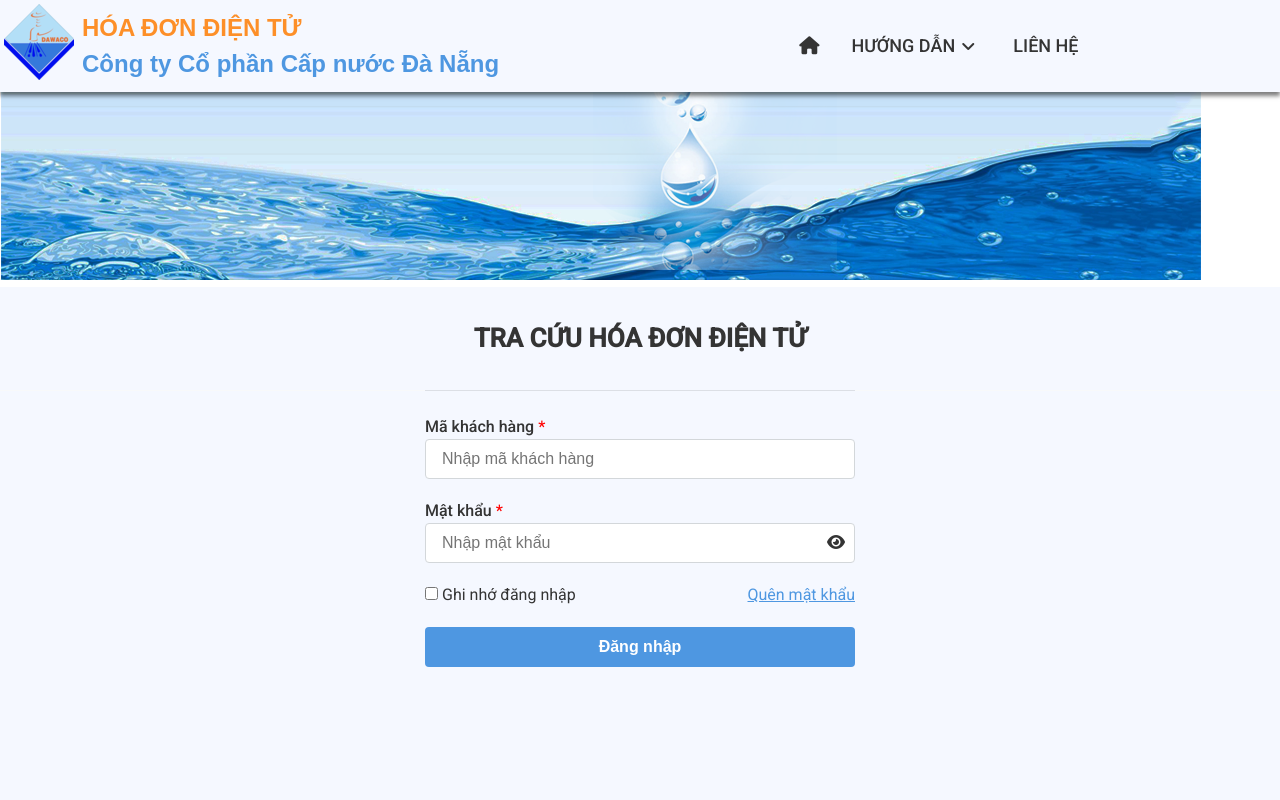
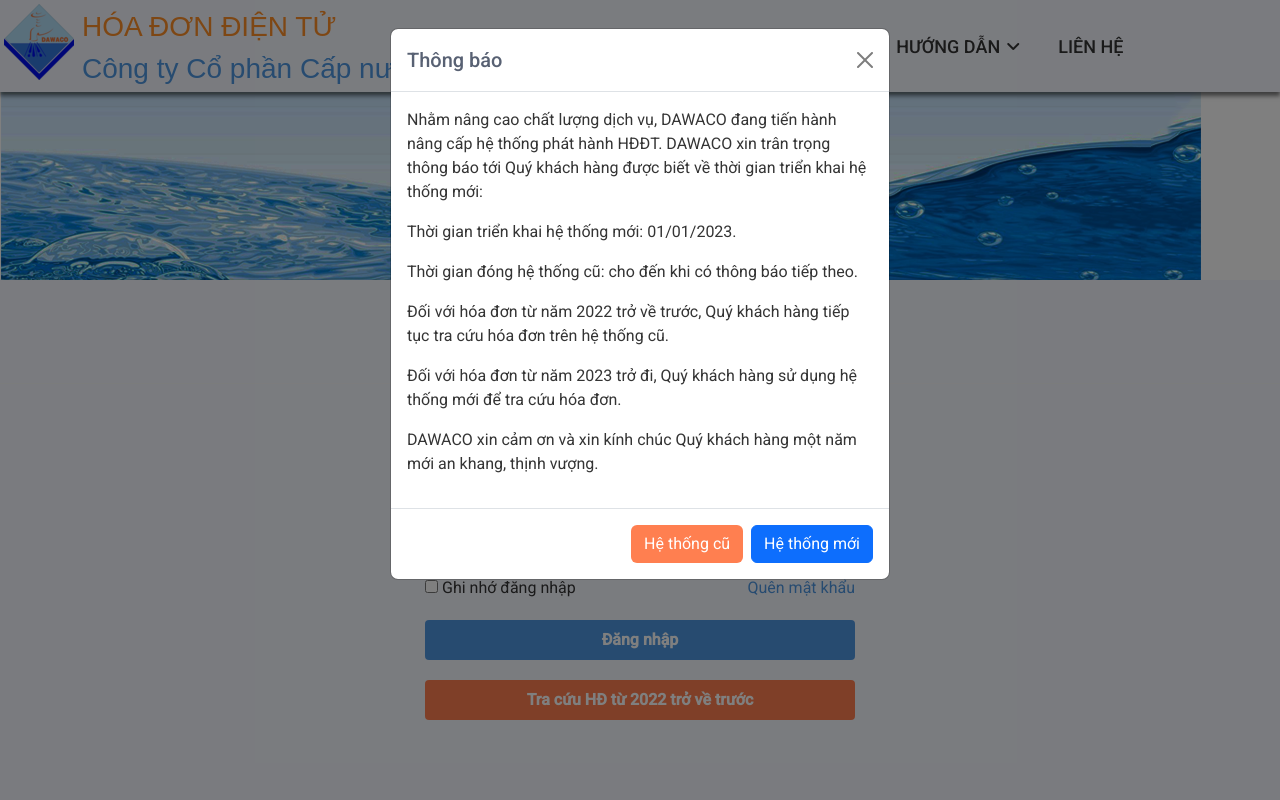
Before and after one commit to vqh029/HDDT_DW, a plain HTML site: page index.html in a window 1280 px wide. Shown: the top 800 px of the page. Drawn offline with nearby package versions, Linux system fonts and the light colour scheme.

Commit message:
them thong bao

```diff
--- a/dashboard/asset/css/index.css
+++ b/dashboard/asset/css/index.css
@@ -5,6 +5,16 @@
     padding: 0;
     margin: 0;
     box-sizing: border-box;
+}
+
+ul{
+    list-style-type: none;
+    padding: 0;
+    margin: 0;
+}
+
+a{
+    text-decoration: none;
 }
 
 :root{
@@ -41,6 +51,21 @@ body{
     clear: both;
 }
 
+.modal-backdrop{
+    display: none;
+}
+
+.btn-old{
+    background-color: coral;
+}
+
+.btn-old:hover{
+    background-color: rgb(238, 120, 78);
+}
+.btn-old>a{
+    color: #fff;
+}
+
 /* <--------------- CSS for NAV ---------------> */
 #navbar{
     position: sticky;
@@ -56,6 +81,7 @@ body{
 
 #navbar .nav-container {
     max-width: 1280px;
+    max-height: 100%;
     margin-left: auto;
     margin-right: auto;
     display: flex;
--- a/index.html
+++ b/index.html
@@ -1,14 +1,23 @@
 <!DOCTYPE html>
 <html lang="en">
   <head>
-    <meta charset="UTF-8">
-    <meta http-equiv="X-UA-Compatible" content="IE=edge">
-    <meta name="viewport" content="width=device-width, initial-scale=1.0">
+    <meta charset="UTF-8" />
+    <meta http-equiv="X-UA-Compatible" content="IE=edge" />
+    <meta name="viewport" content="width=device-width, initial-scale=1.0" />
     <title>Portal HĐĐT DAWACO</title>
-    <link rel="stylesheet" href="./dashboard/asset/css/index.css">
+    <link
+      href="https://cdn.jsdelivr.net/npm/bootstrap@5.3.0-alpha1/dist/css/bootstrap.min.css"
+      rel="stylesheet"
+      integrity="sha384-GLhlTQ8iRABdZLl6O3oVMWSktQOp6b7In1Zl3/Jr59b6EGGoI1aFkw7cmDA6j6gD"
+      crossorigin="anonymous"
+    />
+    <link rel="stylesheet" href="./dashboard/asset/css/index.css" />
     <script src="https://cdnjs.cloudflare.com/ajax/libs/crypto-js/4.0.0/core.min.js"></script>
     <script src="https://cdnjs.cloudflare.com/ajax/libs/crypto-js/3.1.9-1/md5.js"></script>
-    <script src="https://kit.fontawesome.com/917e769a74.js" crossorigin="anonymous"></script>
+    <script
+      src="https://kit.fontawesome.com/917e769a74.js"
+      crossorigin="anonymous"
+    ></script>
   </head>
   <body>
     <nav id="navbar">
@@ -16,33 +25,57 @@
         <div class="custom-menu">
           <div class="web-description">
             <a href="https://dawaco.com.vn">
-                        <img id="web-brand-logo" src="./dashboard/asset/img/logodawaco_70px.png" alt="brand DAWACO">
+              <img
+                id="web-brand-logo"
+                src="./dashboard/asset/img/logodawaco_70px.png"
+                alt="brand DAWACO"
+              />
             </a>
             <div class="web-name">
-                        <h1 class="web-title"><a href="#">Hóa đơn điện tử</a></h1>
-                        <h2 class="web-brand-name">Công ty Cổ phần Cấp nước Đà Nẵng</h2>
+              <h3 class="web-title"><a href="#">Hóa đơn điện tử</a></h3>
+              <h3 class="web-brand-name">Công ty Cổ phần Cấp nước Đà Nẵng</h3>
             </div>
           </div>
 
           <div class="navbar-menu">
             <ul class="main-menu">
               <li class="menu-item">
-                            <span class="menu-item-name"><a href="./index.html"><i class="fa-solid fa-house"></i></a></span>
+                <span class="menu-item-name"
+                  ><a href="./index.html"><i class="fa-solid fa-house"></i></a
+                ></span>
               </li>
 
               <li class="menu-item">
                 <span class="menu-item-name">HƯỚNG DẪN</span>
-                            <i class="fa-solid fa-angle-down" style="margin: 6px;"></i>
+                <i class="fa-solid fa-angle-down" style="margin: 6px"></i>
                 <ul class="sub-menu">
-                                <li><a class="sub-menu-item" data-modal="modal-xem-hd">Xem Hóa Đơn</a></li>
-                                <li><a class="sub-menu-item" data-modal="modal-in-hd">In Hóa Đơn Chuyển Đổi</a></li>
-                                <li><a class="sub-menu-item" data-modal="modal-tai-hd">Tải Hóa Đơn Gốc</a></li>
-                                <li><a href="./dashboard/asset/soft/EInvoiceViewer.rar">Phần Mềm Xem Hóa Đơn</a></li>
+                  <li>
+                    <a class="sub-menu-item" data-modal="modal-xem-hd"
+                      >Xem Hóa Đơn</a
+                    >
+                  </li>
+                  <li>
+                    <a class="sub-menu-item" data-modal="modal-in-hd"
+                      >In Hóa Đơn Chuyển Đổi</a
+                    >
+                  </li>
+                  <li>
+                    <a class="sub-menu-item" data-modal="modal-tai-hd"
+                      >Tải Hóa Đơn Gốc</a
+                    >
+                  </li>
+                  <li>
+                    <a href="./dashboard/asset/soft/EInvoiceViewer.rar"
+                      >Phần Mềm Xem Hóa Đơn</a
+                    >
+                  </li>
                 </ul>
               </li>
 
               <li class="menu-item">
-                            <span class="menu-item-name"><a href="./lienhe.html">LIÊN HỆ</a></span>
+                <span class="menu-item-name"
+                  ><a href="./lienhe.html">LIÊN HỆ</a></span
+                >
               </li>
             </ul>
           </div>
@@ -55,7 +88,7 @@
       <div class="body-container">
         <div class="box-banner-head">
           <div class="banner-head-detail">
-                    <img src="./dashboard/asset/img/header.png" alt="">
+            <img src="./dashboard/asset/img/header.png" alt="" />
           </div>
         </div>
 
@@ -70,29 +103,125 @@
           <div class="box-login-detail">
             <form>
               <div class="box-detail">
-                            <label class="label-input required" for="IDCustomer">Mã khách hàng</label><br>
-                            <input class="box-input" type="text" id="IDCustomer" name="IDCustomer" placeholder="Nhập mã khách hàng"
-                            pattern="[0-9]+" maxlength="9" required><br>
+                <label class="label-input required" for="IDCustomer"
+                  >Mã khách hàng</label
+                ><br />
+                <input
+                  class="box-input"
+                  type="text"
+                  id="IDCustomer"
+                  name="IDCustomer"
+                  placeholder="Nhập mã khách hàng"
+                  pattern="[0-9]+"
+                  maxlength="9"
+                  required
+                /><br />
               </div>
 
               <div class="box-detail">
-                            <label class="label-input required" for="Password">Mật khẩu</label><br>
-                            <input class="box-input" type="password" id="Password" placeholder="Nhập mật khẩu"
-                            name="Password"  required pattern="^[a-zA-Z0-9#@]*$" title="Không được chứa các ký tự đặc biệt, ngoại trừ #, @">
+                <label class="label-input required" for="Password"
+                  >Mật khẩu</label
+                ><br />
+                <input
+                  class="box-input"
+                  type="password"
+                  id="Password"
+                  placeholder="Nhập mật khẩu"
+                  name="Password"
+                  required
+                  pattern="^[a-zA-Z0-9#@]*$"
+                  title="Không được chứa các ký tự đặc biệt, ngoại trừ #, @"
+                />
                 <i class="fa-solid fa-eye" id="toggle-password"></i>
               </div>
 
-                        <div class="box-detail ">
+              <div class="box-detail">
                 <div class="box-option">
-                                <span><input class="check-saveInfo-input" type="checkbox">Ghi nhớ đăng nhập</span>
-                                <span><a class="link-forget-password" href="#" data-modal="modal-forget-password">Quên mật khẩu</a></span>
+                  <span
+                    ><input class="check-saveInfo-input" type="checkbox" />Ghi
+                    nhớ đăng nhập</span
+                  >
+                  <span
+                    ><a
+                      class="link-forget-password"
+                      href="#"
+                      data-modal="modal-forget-password"
+                      >Quên mật khẩu</a
+                    ></span
+                  >
                 </div>
               </div>
 
               <div class="box-detail">
-                            <button class="box-submit" onclick="onLogin()">Đăng nhập</button>
+                <button class="box-submit" onclick="onLogin()">
+                  Đăng nhập
+                </button>
               </div>
             </form>
+
+            <div class="box-detail">
+                <button class="box-submit" style="background-color: rgb(255, 127, 80);">
+                  Tra cứu HĐ từ 2022 trở về trước
+                </button>
+              </div>
+          </div>
+        </div>
+      </div>
+    </div>
+
+    <div
+      class="modal fade"
+      id="staticBackdrop"
+      data-bs-backdrop="static"
+      data-bs-keyboard="false"
+      tabindex="-1"
+      aria-labelledby="staticBackdropLabel"
+      aria-hidden="true"
+    >
+      <div class="modal-dialog">
+        <div class="modal-content">
+          <div class="modal-header">
+            <h1 class="modal-title fs-5" id="staticBackdropLabel">Thông báo</h1>
+            <button
+              type="button"
+              class="btn-close"
+              data-bs-dismiss="modal"
+              aria-label="Close"
+            ></button>
+          </div>
+          <div class="modal-body">
+            <p>Nhằm nâng cao chất lượng dịch vụ, DAWACO đang tiến hành nâng cấp hệ thống phát hành HĐĐT. DAWACO xin trân trọng thông báo tới Quý khách hàng được biết về thời gian triển khai hệ thống mới:</p>
+            <ul>
+                <li>
+                    <p>Thời gian triển khai hệ thống mới: 01/01/2023.</p>
+                </li>
+
+                <li>
+                    <p>Thời gian đóng hệ thống cũ: cho đến khi có thông báo tiếp theo.</p>
+                </li>
+
+                <li>
+                    <p>Đối với hóa đơn từ năm 2022 trở về trước, Quý khách hàng tiếp tục tra cứu hóa đơn trên hệ thống cũ.</p>
+                </li>
+
+                <li>
+                    <p>Đối với hóa đơn từ năm 2023 trở đi, Quý khách hàng sử dụng hệ thống mới để tra cứu hóa đơn.</p>
+                </li>
+            </ul>
+            <p>DAWACO xin cảm ơn và xin kính chúc Quý khách hàng một năm mới an khang, thịnh vượng.</p>
+
+          </div>
+          <div class="modal-footer">
+            <button type="button" class="btn  btn-old">
+              <a href="https://hddt-old.dawaco.com.vn/Login.aspx?ReturnUrl=%2f">Hệ thống cũ</a>
+            </button>
+            <button
+              type="button"
+              class="btn btn-primary"
+              data-bs-dismiss="modal"
+            >
+              Hệ thống mới
+            </button>
           </div>
         </div>
       </div>
@@ -102,31 +231,56 @@
       <div class="modal-container">
         <div class="modal-header">
           <h5 class="modal-title">Hướng dẫn xem hóa đơn điện tử</h5>
-                <i class="fa-solid fa-xmark icon-close-modal" data-modal="modal-xem-hd"></i>
+          <i
+            class="fa-solid fa-xmark icon-close-modal"
+            data-modal="modal-xem-hd"
+          ></i>
         </div>
 
         <div class="modal-content">
-                <p class="guide-row">Để nhận hóa đơn điện tử, quý khách hàng cần đăng nhập vào hệ thống portal hóa đơn điện tử
-                    với tài khoản được Dawaco cung cấp.
+          <p class="guide-row">
+            Để nhận hóa đơn điện tử, quý khách hàng cần đăng nhập vào hệ thống
+            portal hóa đơn điện tử với tài khoản được Dawaco cung cấp.
           </p>
 
-                <img class="guide-row" src="./dashboard/asset/img/hd01.png" alt="" style="width: 100%;">
+          <img
+            class="guide-row"
+            src="./dashboard/asset/img/hd01.png"
+            alt=""
+            style="width: 100%"
+          />
 
           <p class="guide-row">
-                    Sau khi đăng nhập thành công, quý khách hàng lựa chọn tháng cần xem hóa đơn/thông báo thanh toán tiền nước và click vào "Tìm kiếm hóa đơn"
+            Sau khi đăng nhập thành công, quý khách hàng lựa chọn tháng cần xem
+            hóa đơn/thông báo thanh toán tiền nước và click vào "Tìm kiếm hóa
+            đơn"
           </p>
 
-                <img class="guide-row" src="./dashboard/asset/img/hd02.jpg" alt="" style="width: 100%;">
+          <img
+            class="guide-row"
+            src="./dashboard/asset/img/hd02.jpg"
+            alt=""
+            style="width: 100%"
+          />
 
           <p class="guide-row">
-                    Trên danh sách hóa đơn hiện thị ra, quý khác hàng click vào biểu tượng "Xem hóa đơn" để xem chi tiết nội dung hóa đơn/thống báo thanh toán tiền nước.
+            Trên danh sách hóa đơn hiện thị ra, quý khác hàng click vào biểu
+            tượng "Xem hóa đơn" để xem chi tiết nội dung hóa đơn/thống báo thanh
+            toán tiền nước.
           </p>
 
-                <img class="guide-row" src="./dashboard/asset/img/hd03.jpg" alt="" style="width: 100%;">
+          <img
+            class="guide-row"
+            src="./dashboard/asset/img/hd03.jpg"
+            alt=""
+            style="width: 100%"
+          />
         </div>
 
         <div class="modal-footer">
-                <button class="btn-close-modal" data-modal="modal-xem-hd">Đã hiểu</button>
+          <button class="btn-close-modal" data-modal="modal-xem-hd">
+            Đã hiểu
+          </button>
         </div>
       </div>
     </div>
@@ -135,29 +289,50 @@
       <div class="modal-container">
         <div class="modal-header">
           <h5 class="modal-title">Hướng dẫn In hóa đơn điện tử</h5>
-                <i class="fa-solid fa-xmark icon-close-modal" data-modal="modal-in-hd"></i>
+          <i
+            class="fa-solid fa-xmark icon-close-modal"
+            data-modal="modal-in-hd"
+          ></i>
         </div>
 
         <div class="modal-content">
-                <p class="guide-row">Chức năng áp dụng với hóa đơn <span style="font-weight: 600;">đã thanh toán tiền</span>. Để in hóa đơn chuyển đổi lưu trữ,
-                    ở chức năng xem hóa đơn quý khách hàng click vào "IN HÓA ĐƠN CHUYỂN ĐỔI"
+          <p class="guide-row">
+            Chức năng áp dụng với hóa đơn
+            <span style="font-weight: 600">đã thanh toán tiền</span>. Để in hóa
+            đơn chuyển đổi lưu trữ, ở chức năng xem hóa đơn quý khách hàng click
+            vào "IN HÓA ĐƠN CHUYỂN ĐỔI"
           </p>
 
-                <img class="guide-row" src="./dashboard/asset/img/hd03.jpg" alt="" style="width: 100%;">
+          <img
+            class="guide-row"
+            src="./dashboard/asset/img/hd03.jpg"
+            alt=""
+            style="width: 100%"
+          />
 
           <p class="guide-row">
-                    Ở form in hóa đơn hiện ra, quý khách lựa chọn máy in hiện tại. Sau đó chọn vào "More Setting" -> "Background Graphics". Sau đó click vào Print để in hóa đơn ra giấy.
+            Ở form in hóa đơn hiện ra, quý khách lựa chọn máy in hiện tại. Sau
+            đó chọn vào "More Setting" -> "Background Graphics". Sau đó click
+            vào Print để in hóa đơn ra giấy.
           </p>
 
-                <img class="guide-row" src="./dashboard/asset/img/hd04.jpg" alt="" style="width: 100%;">
+          <img
+            class="guide-row"
+            src="./dashboard/asset/img/hd04.jpg"
+            alt=""
+            style="width: 100%"
+          />
 
           <p class="guide-row">
-                    <span style="font-weight: 600;">Ghi chú:</span> Chức năng in hóa đơn hỗ trợ tốt hơn với trình duyệt Chrome.
+            <span style="font-weight: 600">Ghi chú:</span> Chức năng in hóa đơn
+            hỗ trợ tốt hơn với trình duyệt Chrome.
           </p>
         </div>
 
         <div class="modal-footer">
-                <button class="btn-close-modal" data-modal="modal-in-hd">Đã hiểu</button>
+          <button class="btn-close-modal" data-modal="modal-in-hd">
+            Đã hiểu
+          </button>
         </div>
       </div>
     </div>
@@ -165,37 +340,57 @@
     <div id="modal-tai-hd" class="modal">
       <div class="modal-container">
         <div class="modal-header">
-                <h5 class="modal-title">Hướng dẫn Tải hóa đơn gốc, hóa đơn định dạng PDF và xem hóa đơn trên máy tính</h5>
-                <i class="fa-solid fa-xmark icon-close-modal" data-modal="modal-tai-hd"></i>
+          <h5 class="modal-title">
+            Hướng dẫn Tải hóa đơn gốc, hóa đơn định dạng PDF và xem hóa đơn trên
+            máy tính
+          </h5>
+          <i
+            class="fa-solid fa-xmark icon-close-modal"
+            data-modal="modal-tai-hd"
+          ></i>
         </div>
 
         <div class="modal-content">
-                <p class="guide-row">Ngoài chức năng xem hóa đơn ngày trên portal, in hóa đơn chuyển đổi.
-                    Hệ thống còn hỗ trợ khách hàng tải hóa đơn gốc về máy để xem offline nếu cần.
+          <p class="guide-row">
+            Ngoài chức năng xem hóa đơn ngày trên portal, in hóa đơn chuyển đổi.
+            Hệ thống còn hỗ trợ khách hàng tải hóa đơn gốc về máy để xem offline
+            nếu cần.
           </p>
 
           <p>
-                    Chức năng chỉ áp dụng với hóa đơn <span style="font-weight: 600;">đã thanh toán tiền</span>.
+            Chức năng chỉ áp dụng với hóa đơn
+            <span style="font-weight: 600">đã thanh toán tiền</span>.
           </p>
 
           <p>
-                    Ở danh sách hóa đơn hiện thị sau khi lựa chọn tìm kiếm, quý khách hàng click vào biểu tượng "Tải hóa đơn" để tải hóa đơn về máy.
+            Ở danh sách hóa đơn hiện thị sau khi lựa chọn tìm kiếm, quý khách
+            hàng click vào biểu tượng "Tải hóa đơn" để tải hóa đơn về máy.
           </p>
 
-                <img class="guide-row" src="./dashboard/asset/img/hd02.jpg" alt="" style="width: 100%;">
+          <img
+            class="guide-row"
+            src="./dashboard/asset/img/hd02.jpg"
+            alt=""
+            style="width: 100%"
+          />
 
           <p class="guide-row">
-                    Hóa đơn gốc tải về là file định dạng *.inv, để xem hóa đơn trên máy tính quý khách hàng cần
-                    cài đặt phần mềm Einvoice Viewer <a href="./dashboard/asset/soft/EInvoiceViewer.rar">tại đây</a>.
+            Hóa đơn gốc tải về là file định dạng *.inv, để xem hóa đơn trên máy
+            tính quý khách hàng cần cài đặt phần mềm Einvoice Viewer
+            <a href="./dashboard/asset/soft/EInvoiceViewer.rar">tại đây</a>.
           </p>
 
           <p class="guide-row">
-                    Quý khách hàng cũng có thể tải hóa đơn định dạng PDF về để xem bằng cách click vào biểu tượng file PDF trên danh sách hóa đơn hiển thị theo lựa chọn tìm kiếm.
+            Quý khách hàng cũng có thể tải hóa đơn định dạng PDF về để xem bằng
+            cách click vào biểu tượng file PDF trên danh sách hóa đơn hiển thị
+            theo lựa chọn tìm kiếm.
           </p>
         </div>
 
         <div class="modal-footer">
-                <button class="btn-close-modal" data-modal="modal-tai-hd">Đã hiểu</button>
+          <button class="btn-close-modal" data-modal="modal-tai-hd">
+            Đã hiểu
+          </button>
         </div>
       </div>
     </div>
@@ -204,20 +399,27 @@
       <div class="modal-container modal-container-s">
         <div class="modal-header">
           <h5 class="modal-title">Hướng dẫn Xử lý khi quên mật khẩu</h5>
-                <i class="fa-solid fa-xmark icon-close-modal" data-modal="modal-forget-password"></i>
+          <i
+            class="fa-solid fa-xmark icon-close-modal"
+            data-modal="modal-forget-password"
+          ></i>
         </div>
 
         <div class="modal-content">
-                <p class="guide-row">Quý khách hàng vui lòng liên hệ bộ phận chăm sóc khách hàng của Dawaco
+          <p class="guide-row">
+            Quý khách hàng vui lòng liên hệ bộ phận chăm sóc khách hàng của
+            Dawaco
           </p>
 
           <p>
-                    <span style="font-weight: 600;">1900 2345 22</span>
+            <span style="font-weight: 600">1900 2345 22</span>
           </p>
         </div>
 
         <div class="modal-footer">
-                <button class="btn-close-modal" data-modal="modal-forget-password">Đã hiểu</button>
+          <button class="btn-close-modal" data-modal="modal-forget-password">
+            Đã hiểu
+          </button>
         </div>
       </div>
     </div>
@@ -227,10 +429,13 @@
         <div class="footer-detail">
           <p>Công ty Cổ phần Cấp nước Đà Nẵng (DAWACO)</p>
           <div class="footer-list">
-                    <ul class="list-detail col-1">
+            <ul class="list-detail">
               <li>
                 <i class="fa-solid fa-map"></i>
-                            <span>57 Xô Viết Nghệ Tĩnh, P. Hòa Cường Nam, Q. Hải Châu, TP. Đà Nẵng</span>
+                <span
+                  >57 Xô Viết Nghệ Tĩnh, P. Hòa Cường Nam, Q. Hải Châu, TP. Đà
+                  Nẵng</span
+                >
               </li>
               <li>
                 <i class="fa-solid fa-phone"></i>
@@ -242,7 +447,7 @@
               </li>
             </ul>
 
-                    <ul class="list-detail col-2">
+            <ul class="list-detail" style="margin-left: 16px">
               <li>
                 <i class="fa-solid fa-envelope"></i> Email:
                 <a href="mailto:hddt@dawaco.com.vn">hddt@dawaco.com.vn</a>
@@ -257,9 +462,28 @@
       </div>
 
       <div class="footer-container-2">
-            <p class="copyright">© 2022 DAWACO - All Rights Reserved - Design by TT CNTT</p>
+        <p class="copyright">
+          © 2022 DAWACO - All Rights Reserved - Design by TT CNTT
+        </p>
       </div>
     </footer>
+    <script
+      src="https://cdnjs.cloudflare.com/ajax/libs/jquery/3.6.3/jquery.min.js"
+      integrity="sha512-STof4xm1wgkfm7heWqFJVn58Hm3EtS31XFaagaa8VMReCXAkQnJZ+jEy8PCC/iT18dFy95WcExNHFTqLyp72eQ=="
+      crossorigin="anonymous"
+      referrerpolicy="no-referrer"
+    ></script>
+    <script
+      src="https://cdn.jsdelivr.net/npm/bootstrap@5.3.0-alpha1/dist/js/bootstrap.bundle.min.js"
+      integrity="sha384-w76AqPfDkMBDXo30jS1Sgez6pr3x5MlQ1ZAGC+nuZB+EYdgRZgiwxhTBTkF7CXvN"
+      crossorigin="anonymous"
+    ></script>
+
+    <script type="text/javascript">
+      $(window).on("load", function () {
+        $("#staticBackdrop").modal("show");
+      });
+    </script>
 
     <script src="./dashboard/asset/js/index.js"></script>
   </body>
```
Lines whose indentation alone changed are shown as unchanged.
